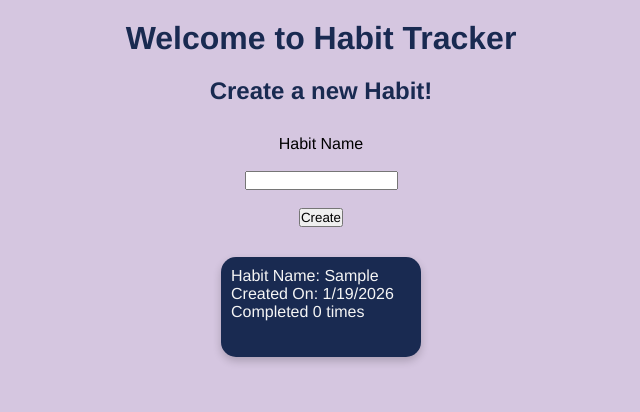
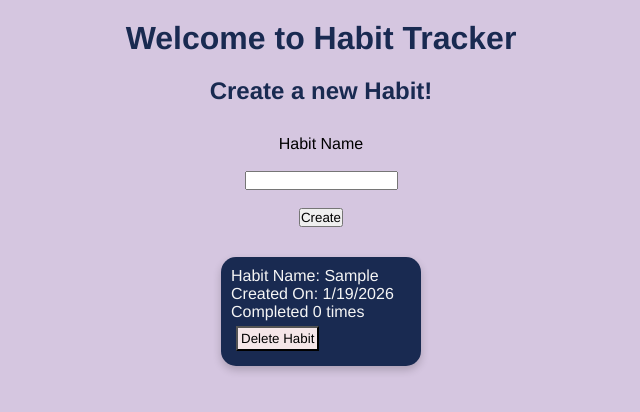
Before and after one commit to Pr1mor/Habit-Tracker, a React (Vite) app: page / in a window 1280 px wide. Both pictures are taken after typing "Sample" into the empty fields and a click on the input "Create". Shown: the top 412 px of the page, without its empty margins (319-959 px from the left). Built offline with nearby package versions, Linux system fonts and the light colour scheme.

Commit message:
Delete Habit is implemented and works as expected

```diff
--- a/src/App.css
+++ b/src/App.css
@@ -25,7 +25,6 @@ li {
 	max-width: 200px;
 	width: 100%;
 	min-height: 100px;
-	height: 100%;
 }
 
 #inputForm {
@@ -44,3 +43,9 @@ li {
 	justify-content: center;
 	gap: 15px;
 }
+
+.delete-habit-button {
+	background-color: #f5e6e8;
+	padding: 3px;
+	margin: 5px;
+}
--- a/src/App.jsx
+++ b/src/App.jsx
@@ -6,7 +6,11 @@ export default function App() {
 
 	function handleAddHabit(nextHabit) {
 		setHabits((prev) => [...prev, nextHabit]);
-		// console.log(habits);
+	}
+
+	function handleDelete(id) {
+		const updatedHabits = habits.filter((habit) => habit.id !== id);
+		setHabits(updatedHabits);
 	}
 
 	const habitItems = habits.map((habit) => {
@@ -15,6 +19,12 @@ export default function App() {
 				<div>Habit Name: {habit.name}</div>
 				<div>Created On: {habit.createdAt.toLocaleDateString()}</div>
 				<div>Completed {habit.completedDates.length} times</div>
+				<button
+					className="delete-habit-button"
+					onClick={() => handleDelete(habit.id)}
+				>
+					Delete Habit
+				</button>
 			</li>
 		);
 	});
```
Also changed, not shown: 1 other file (tests, documents, lock files or other folders).
